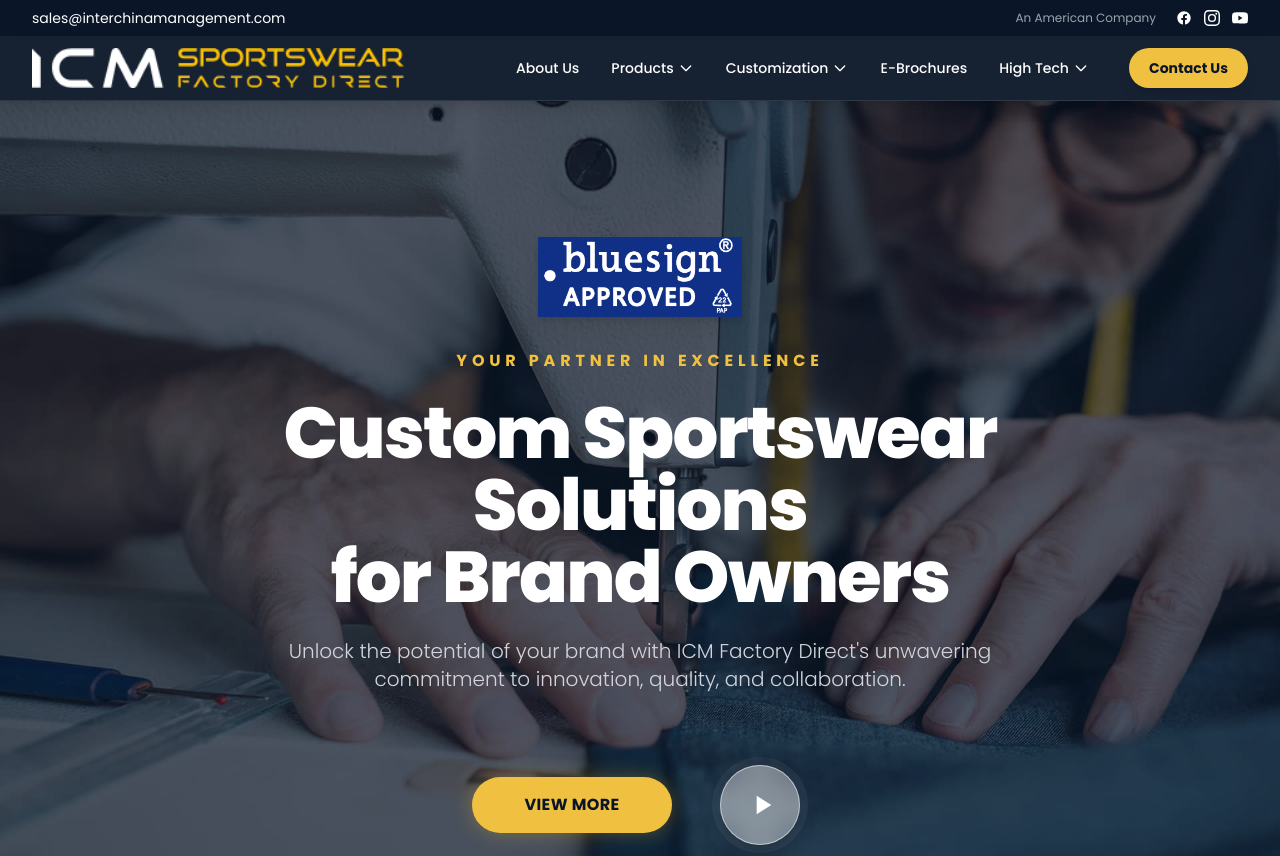
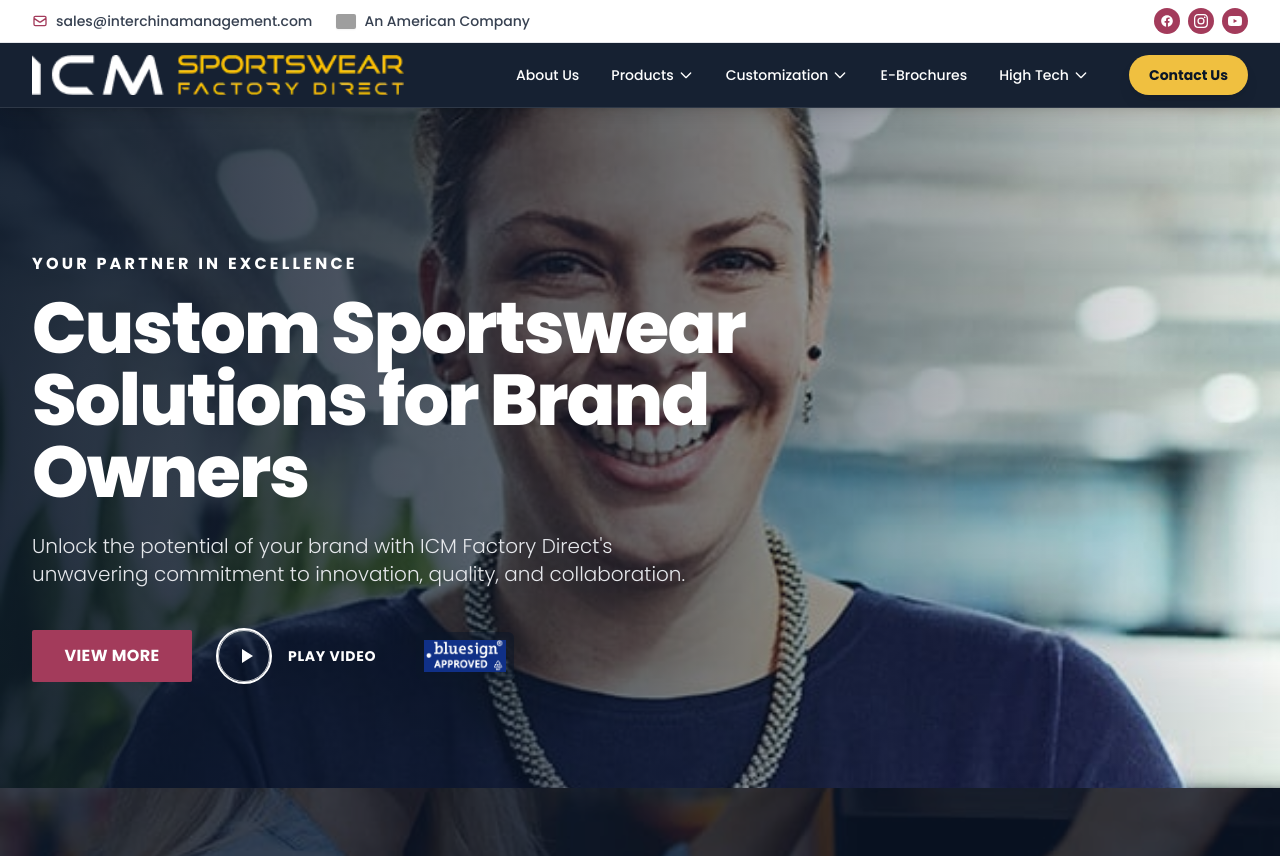
Before and after one commit to vesviet/icm, an Astro site: page / in a window 1280 px wide. Shown: the top 856 px of the page. Built offline with nearby package versions, Linux system fonts and the light colour scheme; Astro itself is replaced by a stand-in of ours; grey boxes are pictures that could not be loaded.

Commit message:
fix: pixel-perfect hero and topbar to match original site

```diff
--- a/src/components/Header.astro
+++ b/src/components/Header.astro
@@ -3,23 +3,27 @@
 ---
 
 <!-- TOP BAR -->
-<div class="bg-navy-900 text-white text-sm py-2">
+<div class="bg-white text-gray-700 text-sm py-2 border-b border-gray-200">
   <div class="max-w-7xl mx-auto px-4 sm:px-6 lg:px-8 flex justify-between items-center">
-    <div class="flex items-center gap-4">
-      <a href="mailto:sales@interchinamanagement.com" class="hover:text-gold-400 transition-colors">
+    <div class="flex items-center gap-6">
+      <a href="mailto:sales@interchinamanagement.com" class="flex items-center gap-2 hover:text-[#A33B5B] transition-colors font-medium">
+        <svg class="w-4 h-4 text-[#A33B5B]" fill="none" stroke="currentColor" viewBox="0 0 24 24"><path stroke-linecap="round" stroke-linejoin="round" stroke-width="2" d="M3 8l7.89 5.26a2 2 0 002.22 0L21 8M5 19h14a2 2 0 002-2V7a2 2 0 00-2-2H5a2 2 0 00-2 2v10a2 2 0 002 2z"/></svg>
         sales@interchinamanagement.com
       </a>
+      <div class="hidden sm:flex items-center gap-2 font-medium">
+        <img src="https://flagcdn.com/w20/us.png" alt="USA Flag" class="w-5 h-auto rounded-sm shadow-sm" />
+        An American Company
+      </div>
     </div>
-    <div class="flex items-center gap-3">
-      <span class="text-gray-400 text-xs mr-2 hidden sm:inline">An American Company</span>
-      <a href="https://www.facebook.com/icmfactorydirect" target="_blank" rel="noopener" class="hover:text-gold-400 transition-colors" aria-label="Facebook">
-        <svg class="w-4 h-4" fill="currentColor" viewBox="0 0 24 24"><path d="M22 12c0-5.523-4.477-10-10-10S2 6.477 2 12c0 4.991 3.657 9.128 8.438 9.878v-6.987h-2.54V12h2.54V9.797c0-2.506 1.492-3.89 3.777-3.89 1.094 0 2.238.195 2.238.195v2.46h-1.26c-1.243 0-1.63.771-1.63 1.562V12h2.773l-.443 2.89h-2.33v6.988C18.343 21.128 22 16.991 22 12z"/></svg>
+    <div class="flex items-center gap-2">
+      <a href="https://www.facebook.com/icmfactorydirect" target="_blank" rel="noopener" class="bg-[#A33B5B] hover:bg-[#8A324C] text-white p-1.5 rounded-full transition-colors" aria-label="Facebook">
+        <svg class="w-3.5 h-3.5" fill="currentColor" viewBox="0 0 24 24"><path d="M22 12c0-5.523-4.477-10-10-10S2 6.477 2 12c0 4.991 3.657 9.128 8.438 9.878v-6.987h-2.54V12h2.54V9.797c0-2.506 1.492-3.89 3.777-3.89 1.094 0 2.238.195 2.238.195v2.46h-1.26c-1.243 0-1.63.771-1.63 1.562V12h2.773l-.443 2.89h-2.33v6.988C18.343 21.128 22 16.991 22 12z"/></svg>
       </a>
-      <a href="https://www.instagram.com/icmfactorydirect/" target="_blank" rel="noopener" class="hover:text-gold-400 transition-colors" aria-label="Instagram">
-        <svg class="w-4 h-4" fill="currentColor" viewBox="0 0 24 24"><path d="M12 2.163c3.204 0 3.584.012 4.85.07 3.252.148 4.771 1.691 4.919 4.919.058 1.265.069 1.645.069 4.849 0 3.205-.012 3.584-.069 4.849-.149 3.225-1.664 4.771-4.919 4.919-1.266.058-1.644.07-4.85.07-3.204 0-3.584-.012-4.849-.07-3.26-.149-4.771-1.699-4.919-4.92-.058-1.265-.07-1.644-.07-4.849 0-3.204.013-3.583.07-4.849.149-3.227 1.664-4.771 4.919-4.919 1.266-.057 1.645-.069 4.849-.069zM12 0C8.741 0 8.333.014 7.053.072 2.695.272.273 2.69.073 7.052.014 8.333 0 8.741 0 12c0 3.259.014 3.668.072 4.948.2 4.358 2.618 6.78 6.98 6.98C8.333 23.986 8.741 24 12 24c3.259 0 3.668-.014 4.948-.072 4.354-.2 6.782-2.618 6.979-6.98.059-1.28.073-1.689.073-4.948 0-3.259-.014-3.667-.072-4.947-.196-4.354-2.617-6.78-6.979-6.98C15.668.014 15.259 0 12 0zm0 5.838a6.162 6.162 0 100 12.324 6.162 6.162 0 000-12.324zM12 16a4 4 0 110-8 4 4 0 010 8zm6.406-11.845a1.44 1.44 0 100 2.881 1.44 1.44 0 000-2.881z"/></svg>
+      <a href="https://www.instagram.com/icmfactorydirect/" target="_blank" rel="noopener" class="bg-[#A33B5B] hover:bg-[#8A324C] text-white p-1.5 rounded-full transition-colors" aria-label="Instagram">
+        <svg class="w-3.5 h-3.5" fill="currentColor" viewBox="0 0 24 24"><path d="M12 2.163c3.204 0 3.584.012 4.85.07 3.252.148 4.771 1.691 4.919 4.919.058 1.265.069 1.645.069 4.849 0 3.205-.012 3.584-.069 4.849-.149 3.225-1.664 4.771-4.919 4.919-1.266.058-1.644.07-4.85.07-3.204 0-3.584-.012-4.849-.07-3.26-.149-4.771-1.699-4.919-4.92-.058-1.265-.07-1.644-.07-4.849 0-3.204.013-3.583.07-4.849.149-3.227 1.664-4.771 4.919-4.919 1.266-.057 1.645-.069 4.849-.069zM12 0C8.741 0 8.333.014 7.053.072 2.695.272.273 2.69.073 7.052.014 8.333 0 8.741 0 12c0 3.259.014 3.668.072 4.948.2 4.358 2.618 6.78 6.98 6.98C8.333 23.986 8.741 24 12 24c3.259 0 3.668-.014 4.948-.072 4.354-.2 6.782-2.618 6.979-6.98.059-1.28.073-1.689.073-4.948 0-3.259-.014-3.667-.072-4.947-.196-4.354-2.617-6.78-6.979-6.98C15.668.014 15.259 0 12 0zm0 5.838a6.162 6.162 0 100 12.324 6.162 6.162 0 000-12.324zM12 16a4 4 0 110-8 4 4 0 010 8zm6.406-11.845a1.44 1.44 0 100 2.881 1.44 1.44 0 000-2.881z"/></svg>
       </a>
-      <a href="https://www.youtube.com/@icmfactorydirect2921" target="_blank" rel="noopener" class="hover:text-gold-400 transition-colors" aria-label="YouTube">
-        <svg class="w-4 h-4" fill="currentColor" viewBox="0 0 24 24"><path d="M23.498 6.186a3.016 3.016 0 00-2.122-2.136C19.505 3.545 12 3.545 12 3.545s-7.505 0-9.377.505A3.017 3.017 0 00.502 6.186C0 8.07 0 12 0 12s0 3.93.502 5.814a3.016 3.016 0 002.122 2.136c1.871.505 9.376.505 9.376.505s7.505 0 9.377-.505a3.015 3.015 0 002.122-2.136C24 15.93 24 12 24 12s0-3.93-.502-5.814zM9.545 15.568V8.432L15.818 12l-6.273 3.568z"/></svg>
+      <a href="https://www.youtube.com/@icmfactorydirect2921" target="_blank" rel="noopener" class="bg-[#A33B5B] hover:bg-[#8A324C] text-white p-1.5 rounded-full transition-colors" aria-label="YouTube">
+        <svg class="w-3.5 h-3.5" fill="currentColor" viewBox="0 0 24 24"><path d="M23.498 6.186a3.016 3.016 0 00-2.122-2.136C19.505 3.545 12 3.545 12 3.545s-7.505 0-9.377.505A3.017 3.017 0 00.502 6.186C0 8.07 0 12 0 12s0 3.93.502 5.814a3.016 3.016 0 002.122 2.136c1.871.505 9.376.505 9.376.505s7.505 0 9.377-.505a3.015 3.015 0 002.122-2.136C24 15.93 24 12 24 12s0-3.93-.502-5.814zM9.545 15.568V8.432L15.818 12l-6.273 3.568z"/></svg>
       </a>
     </div>
   </div>
--- a/src/components/home/Hero.astro
+++ b/src/components/home/Hero.astro
@@ -1,35 +1,36 @@
 ---
 ---
-<section class="relative w-full min-h-[85vh] flex items-center justify-center text-center overflow-hidden">
+<section class="relative w-full min-h-[85vh] flex items-center justify-start overflow-hidden">
   <!-- Background Image -->
   <div class="absolute inset-0 z-0">
-    <img src="/images/cropped-image-of-dressmaker-sewing-cloth-with-sewi-WHDDWPP-1.jpg" alt="Sportswear Manufacturing" class="w-full h-full object-cover" />
-    <div class="absolute inset-0 bg-navy-900/70"></div>
+    <img src="/images/portrait-of-a-young-designer-standing-in-an-office-MX6TE8X-1.jpg" alt="Sportswear Manufacturing" class="w-full h-full object-cover object-center" />
+    <div class="absolute inset-0 bg-gradient-to-r from-navy-900/90 via-navy-900/60 to-transparent"></div>
   </div>
 
-  <div class="relative z-10 max-w-5xl mx-auto px-4 py-24 mt-10">
-    <div class="flex justify-center mb-8">
-      <img src="/images/hero/Ticker-Bluesign.png" alt="Bluesign System Partner" class="h-16 md:h-20 object-contain drop-shadow-lg" />
-    </div>
-    <p class="text-gold-400 uppercase tracking-[0.3em] text-sm md:text-base font-bold mb-6">Your Partner in Excellence</p>
+  <div class="relative z-10 w-full max-w-7xl mx-auto px-4 sm:px-6 lg:px-8 py-24 mt-10">
+    <div class="max-w-3xl">
+      <p class="text-white uppercase tracking-[0.2em] text-sm md:text-base font-bold mb-4">Your Partner in Excellence</p>
       <h1 class="text-4xl md:text-6xl lg:text-7xl font-extrabold text-white tracking-tight mb-6 leading-[1.1]">
-      Custom Sportswear Solutions<br class="hidden md:block" /> for Brand Owners
+        Custom Sportswear<br /> Solutions for Brand Owners
       </h1>
-    <p class="text-lg md:text-xl text-gray-300 max-w-3xl mx-auto mb-16 leading-relaxed font-light">
+      <p class="text-lg md:text-xl text-gray-200 mb-10 leading-relaxed font-light max-w-2xl">
         Unlock the potential of your brand with ICM Factory Direct's unwavering commitment to innovation, quality, and collaboration.
       </p>
 
-    <div class="flex flex-col sm:flex-row justify-center items-center gap-10">
-      <a href="/documents/ICM-eBrochure-2025.pdf" target="_blank" class="bg-gold-400 text-navy-900 hover:bg-gold-500 px-10 py-4 rounded-full font-bold text-sm md:text-base transition-all uppercase tracking-wide min-w-[200px] shadow-[0_0_20px_rgba(251,191,36,0.3)] hover:shadow-[0_0_30px_rgba(251,191,36,0.6)]">
+      <div class="flex flex-col sm:flex-row items-start sm:items-center gap-6">
+        <a href="/documents/ICM-eBrochure-2025.pdf" target="_blank" class="bg-[#A33B5B] text-white hover:bg-[#8A324C] px-8 py-3.5 rounded-sm font-bold text-sm md:text-base transition-colors uppercase tracking-wide min-w-[160px] text-center">
           VIEW MORE
         </a>
 
-      <div class="relative flex items-center justify-center w-24 h-24">
-        <div class="absolute w-20 h-20 bg-white/30 rounded-full animate-ping"></div>
-        <div class="absolute w-24 h-24 bg-white/10 rounded-full animate-pulse"></div>
-        <button id="hero-play-video" aria-label="Play Video" class="absolute z-10 w-20 h-20 bg-white/20 backdrop-blur-md rounded-full flex items-center justify-center text-white hover:bg-white hover:text-navy-900 transition-all border border-white/50 shadow-xl group focus:outline-none">
-          <svg class="w-8 h-8 ml-1 transform group-hover:scale-110 transition-transform" fill="currentColor" viewBox="0 0 24 24"><path d="M8 5v14l11-7z"/></svg>
+        <div class="flex items-center gap-4">
+          <button id="hero-play-video" aria-label="Play Video" class="relative group flex items-center justify-center w-14 h-14 bg-transparent border-2 border-white rounded-full text-white hover:bg-white hover:text-navy-900 transition-colors focus:outline-none">
+            <svg class="w-6 h-6 ml-1" fill="currentColor" viewBox="0 0 24 24"><path d="M8 5v14l11-7z"/></svg>
+            <div class="absolute inset-0 rounded-full border border-white animate-ping opacity-75"></div>
           </button>
+          <span class="text-white font-bold text-sm uppercase tracking-wider cursor-pointer" onclick="document.getElementById('hero-play-video').click()">PLAY VIDEO</span>
+        </div>
+
+        <img src="/images/hero/Ticker-Bluesign.png" alt="Bluesign System Partner" class="h-12 object-contain ml-4 bg-navy-900/50 p-2 rounded-md" />
       </div>
     </div>
   </div>
```
Lines whose indentation alone changed are shown as unchanged.
